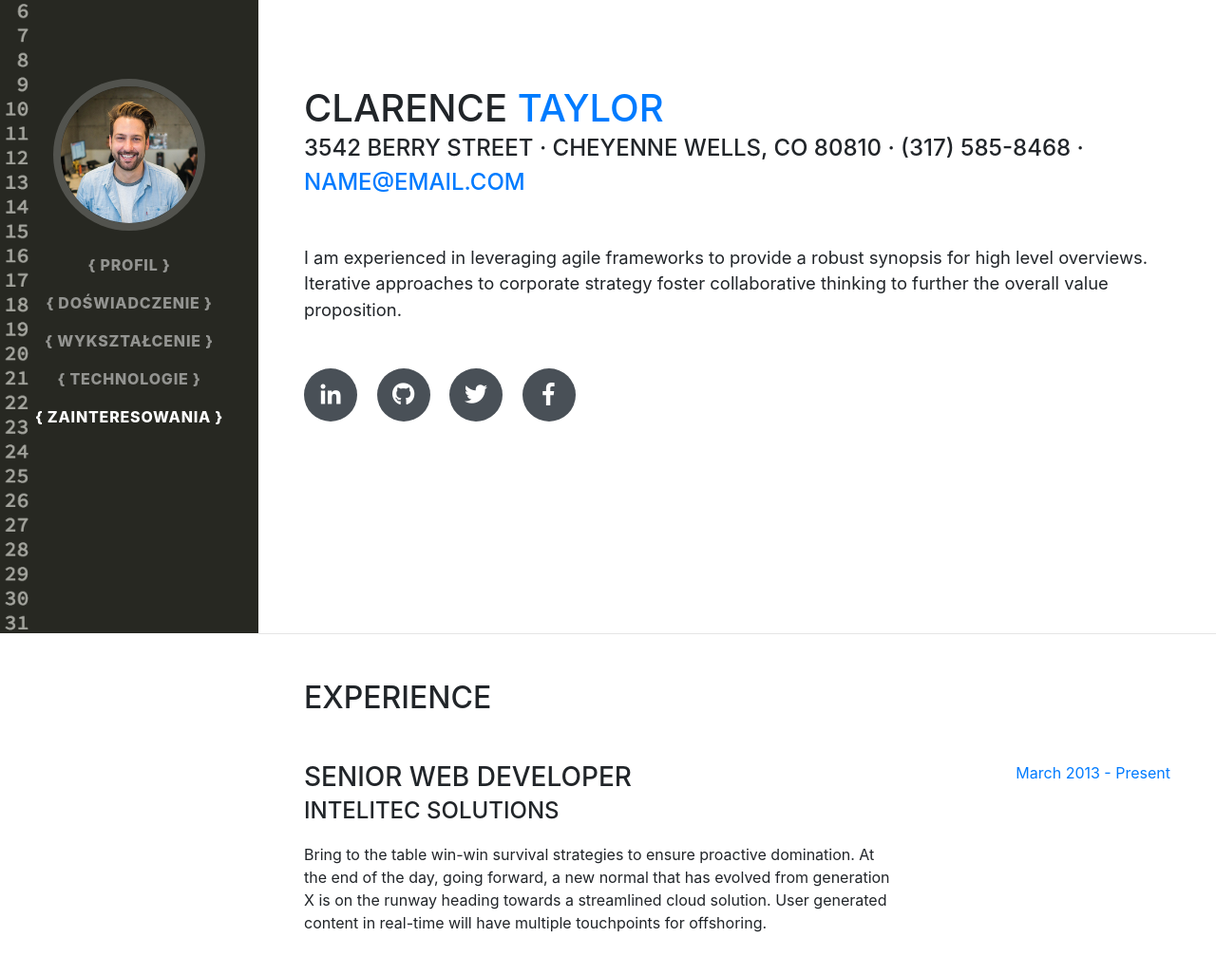
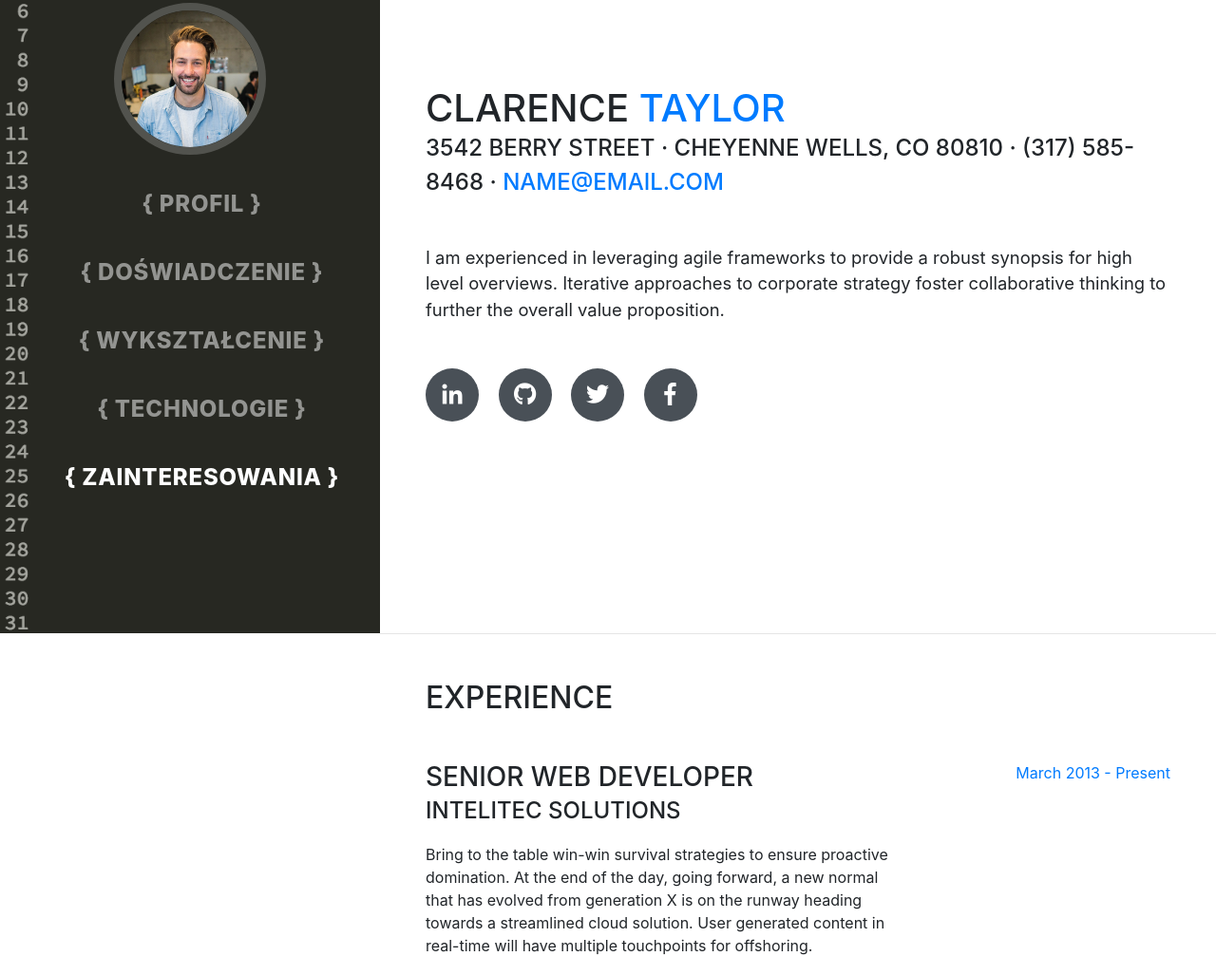
Before and after one commit to tyrmand/resume, a website with bundled scripts: page index.html in a window 1280 px wide. Shown: the part 133-1160 px from the top of the page at 95% size. Built offline with nearby package versions, Linux system fonts and the light colour scheme; a web font is replaced by a local one.

Commit message:
Modifies navigation styles

```diff
--- a/scss/_nav.scss
+++ b/scss/_nav.scss
@@ -9,6 +9,8 @@ nav {
     font-weight: 800;
     letter-spacing: 0.05rem;
     text-transform: uppercase;
+    margin: 10px 0 10px 25px;
+    font-size: 1.5rem;
   }
   .navbar-toggler {
     &:focus {
--- a/scss/_resume-item.scss
+++ b/scss/_resume-item.scss
@@ -3,8 +3,7 @@ section.resume-section {
   padding-bottom: 5rem !important;
   max-width: 75rem;
   .resume-item {
-    .resume-content {}
-    .resume-date {
+     .resume-date {
       min-width: none;
     }
   }
--- a/scss/_variables.scss
+++ b/scss/_variables.scss
@@ -36,4 +36,4 @@ $dark:          $gray-800 !default;
 
 // Page Variables
 
-$sidebar-base-width: 17rem;
+$sidebar-base-width: 25rem;
```
Also changed, not shown: css/resume.css, css/resume.min.css.
